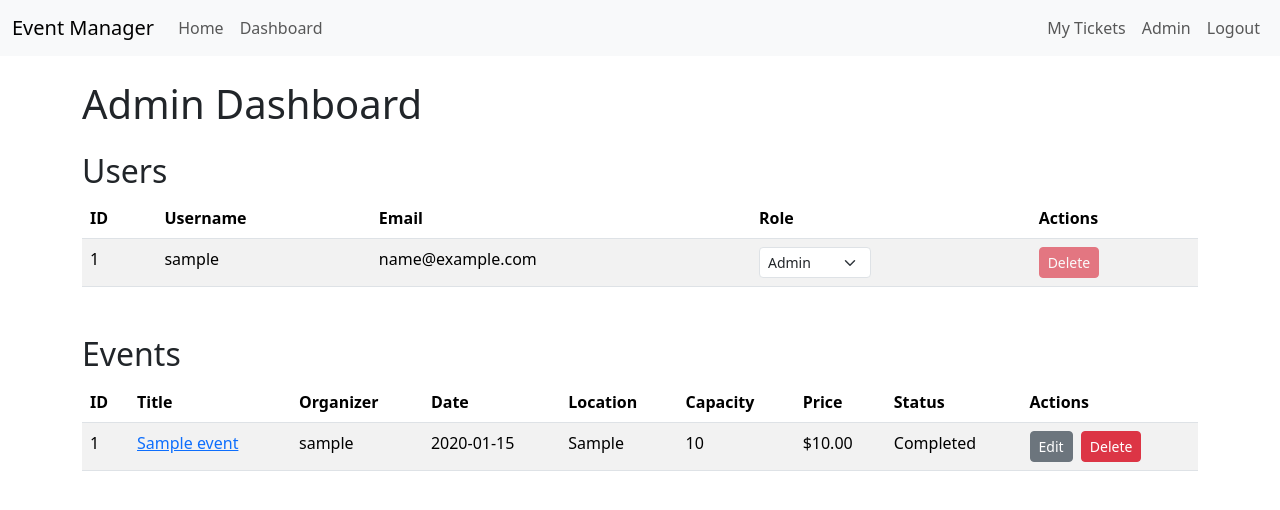
After one commit to Ichibu013/EMS-with-ticketing, a Flask app: page /admin/admin in a window 1280 px wide. The commit adds this page. Shown: the top 510 px of the page. Run offline with Flask 3, Linux system fonts and the light colour scheme; a user stored in the database is signed in; tables that the repository leaves empty hold one stand-in row (values such as "Sample post").

Commit message:
Added Basic Admin Role Functionality

```diff
--- a/app/__init__.py
+++ b/app/__init__.py
@@ -34,4 +34,8 @@ def create_app(config_class=Config):
     from app.ticket.routes import ticket_bp
     app.register_blueprint(ticket_bp)
 
+    # Admin blueprint
+    from app.admin.routes import admin_bp
+    app.register_blueprint(admin_bp, url_prefix='/admin')
+
     return app
--- /dev/null
+++ b/app/admin/routes.py
@@ -0,0 +1,72 @@
+from functools import wraps
+
+from flask import Blueprint, flash, redirect, url_for, render_template, request
+from flask_login import login_required, current_user
+
+from app import db
+from app.models import User, Event
+
+admin_bp = Blueprint("admin", __name__, template_folder = "templates")
+
+# Role Check helper function
+def admin_required(f):
+    @wraps(f)
+    @login_required
+    def decorated_function(*args,**kwargs):
+        if current_user.role != 'admin':
+            flash("You are not authorized to view this page", "danger")
+            return redirect(url_for('main.home'))
+        return f(*args,**kwargs)
+    return decorated_function
+
+@admin_bp.route('/admin')
+@admin_required
+def admin_dashboard():
+    users = User.query.all()
+    events = Event.query.all()
+    return render_template('admin/dashboard.html', title='Admin Dashboard', users=users, events=events)
+
+@admin_bp.route('/admin/users/<int:user_id>/delete', methods = ['POST'])
+@admin_required
+def delete_user(user_id):
+    user = User.query.get_or_404(user_id)
+    if user.id == current_user.id:
+        flash("You cannot delete yourself!", "danger")
+        return redirect(url_for('admin.admin_dashboard'))
+
+    event = Event.query.filter_by(organizer_id = user.id).first()
+    if event:
+        flash("You cannot delete a user who has created an event!", "danger")
+        return redirect(url_for('admin.admin_dashboard'))
+
+    db.session.delete(user)
+    db.session.commit()
+    flash(f'User {user.username} has been successfully deleted', "success")
+    return redirect(url_for('admin.admin_dashboard'))
+
+@admin_bp.route('/admin/events/<int:event_id>/delete', methods = ['POST'])
+@admin_required
+def delete_event(event_id):
+    event = Event.query.get_or_404(event_id)
+    db.session.delete(event)
+    db.session.commit()
+    flash(f'Event {event.title} has been successfully deleted', "success")
+    return redirect(url_for('admin.admin_dashboard'))
+
+@admin_bp.route('/admin/users/<int:user_id>/set_role', methods = ['POST'])
+@admin_required
+def set_role(user_id):
+    user = User.query.get_or_404(user_id)
+    new_role = request.form.get('new_role')
+    if new_role not in ['organizer', 'admin', 'attendee']:
+        flash("Invalid role", "danger")
+        return redirect(url_for('admin.admin_dashboard'))
+
+    if user.id == current_user.id and new_role != 'admin':
+        flash("You cannot demote your own role!", "danger")
+        return redirect(url_for('admin.admin_dashboard'))
+
+    user.role = new_role
+    db.session.commit()
+    flash(f'Role for {user.username} has been successfully updated', "success")
+    return redirect(url_for('admin.admin_dashboard'))
--- /dev/null
+++ b/app/templates/admin/dashboard.html
@@ -0,0 +1,90 @@
+{% extends "base.html" %}
+{% block content %}
+<h1>Admin Dashboard</h1>
+
+<h2 class="mt-4">Users</h2>
+<table class="table table-striped table-hover">
+    <thead>
+    <tr>
+        <th>ID</th>
+        <th>Username</th>
+        <th>Email</th>
+        <th>Role</th>
+        <th>Actions</th>
+    </tr>
+    </thead>
+    <tbody>
+    {% for user in users %}
+    <tr>
+        <td>{{ user.id }}</td>
+        <td>{{ user.username }}</td>
+        <td>{{ user.email }}</td>
+        <td>
+            <form action="{{ url_for('admin.set_role', user_id=user.id) }}" method="POST" class="d-inline">
+
+                <select name="new_role" class="form-select form-select-sm d-inline-block w-auto"
+                        onchange="this.form.submit()">
+                    <option value="attendee" {% if user.role==
+                    'attendee' %}selected{% endif %}>Attendee</option>
+                    <option value="organizer" {% if user.role==
+                    'organizer' %}selected{% endif %}>Organizer</option>
+                    <option value="admin" {% if user.role==
+                    'admin' %}selected{% endif %}>Admin</option>
+                </select>
+            </form>
+        </td>
+        <td>
+            <form action="{{ url_for('admin.delete_user', user_id=user.id) }}" method="POST" class="d-inline"
+                  onsubmit="return confirm('Are you sure you want to delete this user?');">
+
+                <button type="submit" class="btn btn-danger btn-sm" {% if user.id== current_user.id %}disabled{% endif
+                        %}>Delete
+                </button>
+            </form>
+        </td>
+    </tr>
+    {% endfor %}
+    </tbody>
+</table>
+
+<h2 class="mt-5">Events</h2>
+<table class="table table-striped table-hover">
+    <thead>
+    <tr>
+        <th>ID</th>
+        <th>Title</th>
+        <th>Organizer</th>
+        <th>Date</th>
+        <th>Location</th>
+        <th>Capacity</th>
+        <th>Price</th>
+        <th>Status</th>
+        <th>Actions</th>
+    </tr>
+    </thead>
+    <tbody>
+    {% for event in events %}
+    <tr>
+        <td>{{ event.id }}</td>
+        <td><a href="{{ url_for('event.event_details', event_id=event.id) }}">{{ event.title }}</a></td>
+        <td>{{ event.organizer.username }}</td>
+        <td>{{ event.start_time.strftime('%Y-%m-%d') }}</td>
+        <td>{{ event.location }}</td>
+        <td>{{ event.capacity }}</td>
+        <td>${{ "%.2f"|format(event.ticket_price) }}</td>
+        <td>{{ event.status.capitalize() }}</td>
+        <td>
+            <a href="{{ url_for('event.update_event', event_id=event.id) }}"
+               class="btn btn-secondary btn-sm me-1">Edit</a>
+            <form action="{{ url_for('event.delete_event', event_id=event.id) }}" method="POST" class="d-inline"
+                  onsubmit="return confirm('Are you sure you want to delete this event?');">
+
+                <button type="submit" class="btn btn-danger btn-sm">Delete</button>
+            </form>
+        </td>
+    </tr>
+    {% endfor %}
+    </tbody>
+</table>
+
+{% endblock %}
--- a/app/templates/base.html
+++ b/app/templates/base.html
@@ -22,9 +22,11 @@
                     <li class="nav-item">
                         <a class="nav-link" href="{{ url_for('main.dashboard') }}">Dashboard</a>
                     </li>
+                    {% if current_user.role == 'organizer' %}
                     <li class="nav-item">
                         <a class="nav-link" href="{{ url_for('event.create_event') }}">Create Event</a>
                     </li>
+                    {% endif %}
                     {% endif %}
                 </ul>
                 <ul class="navbar-nav">
@@ -32,6 +34,11 @@
                     <li class="nav-item">
                         <a class="nav-link" href="{{ url_for('ticket.my_tickets') }}">My Tickets</a>
                     </li>
+                    {% if current_user.role == 'admin' %}
+                    <li class="nav-item">
+                        <a class="nav-link" href="{{ url_for('admin.admin_dashboard') }}">Admin</a>
+                    </li>
+                    {% endif %}
                     <li class="nav-item">
                         <a class="nav-link" href="{{ url_for('auth.logout') }}">Logout</a>
                     </li>
```
Also changed, not shown: app/admin/__init__.py (added), instance/site.db.
